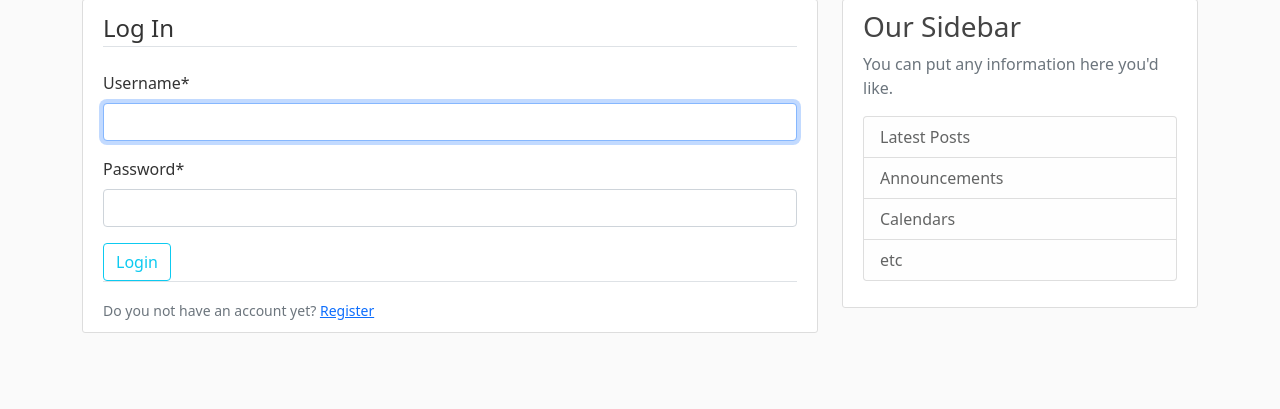
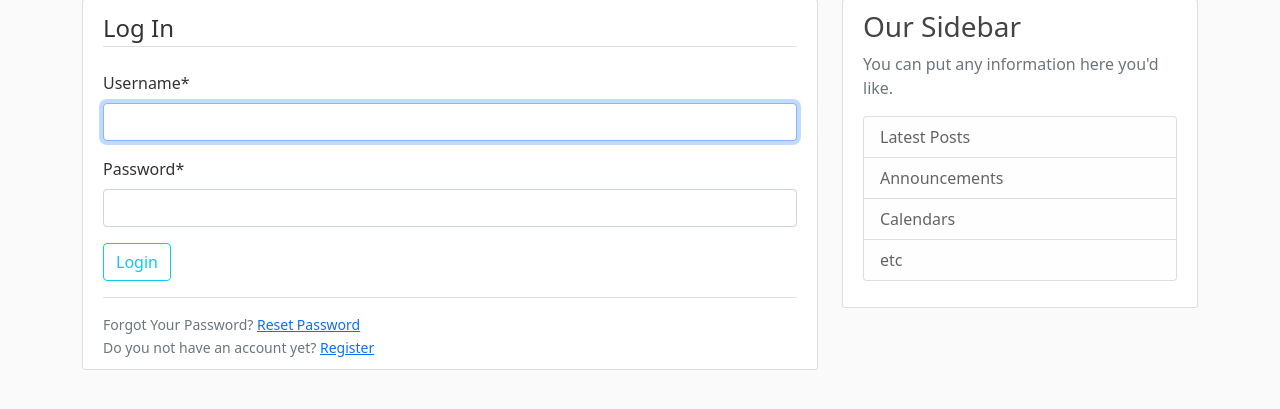
Before and after one commit to artkapl/django-blog-project, a Django app: page /login/ in a window 1280 px wide. Shown: the part 81-490 px from the top of the page. Run offline with Django 4.2, Linux system fonts and the light colour scheme; some libraries are stand-ins or nearby versions.

Commit message:
Added PW reset link to login page

```diff
--- a/users/templates/users/login.html
+++ b/users/templates/users/login.html
@@ -9,14 +9,17 @@
                 <legend class="border-bottom mb-4">Log In</legend>
                 {{ form|crispy }}
             </fieldset>
-            <div class="form-group">
+            <div class="form-group mb-3">
                 <button class="btn btn-outline-info" type="submit">Login</button>
             </div>
         </form>
-    <div class="border-top pt-3">
-        <small class="text-muted">
-            Do you not have an account yet? <a href="{% url 'register' %}" class="ml-2">Register</a>
-        </small>
-    </div>
+        <div class="border-top pt-3">
+            <small class="text-muted">
+                <div>
+                    Forgot Your Password? <a href="{% url 'password_reset' %}">Reset Password</a>
+                </div>
+                Do you not have an account yet? <a href="{% url 'register' %}" class="ml-2">Register</a>
+            </small>
+        </div>
     </div>
 {% endblock content %}
```
